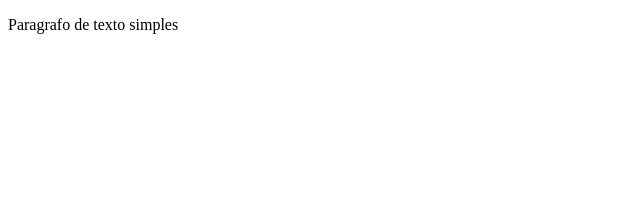
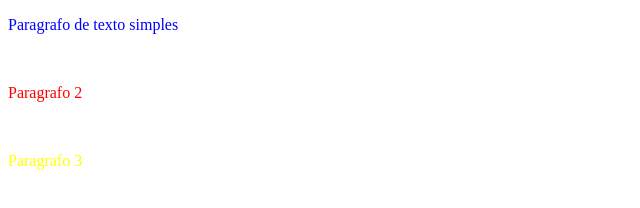
Before and after one commit to leoschueroff/Aula-Exercicio-CSS, a plain HTML site: page index.html in a window 1280 px wide. Shown: the whole page, without its empty margins (0-640 px from the left). Drawn offline with Linux system fonts and the light colour scheme.

Commit message:
Update index.html

```diff
--- a/index.html
+++ b/index.html
@@ -4,10 +4,20 @@
     <meta charset="UTF-8">
     <meta name="viewport" content="width=device-width, initial-scale=1.0">
     <title>Exercicio de CSS</title>
+    <link rel="stylesheet" href="exercicio.css"
 </head>
+
 <body>
 
     <p> Paragrafo de texto simples</p>
+    <br>
+
+    <p id="paragrafo2"> Paragrafo 2</p>
+    <br>
+
+    <p class="classista"> Paragrafo 3</p>
+
+
 
 </body>
 </html>
```
